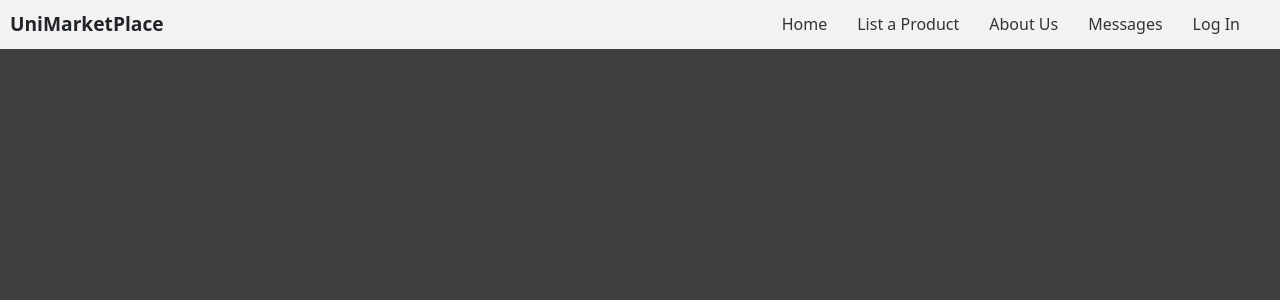
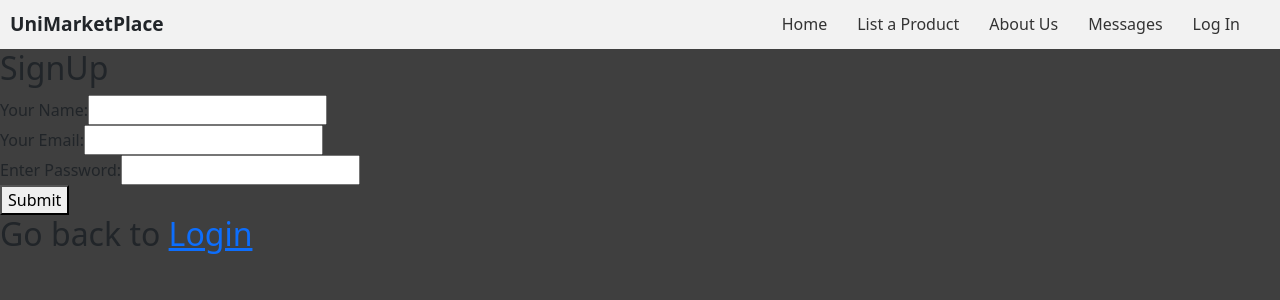
Before and after one commit to rxn233/unimarketplace, a React (Create React App) app in the folder client/: page /signup in a window 1280 px wide. Shown: the top 300 px of the page. Built offline with nearby package versions, Linux system fonts and the light colour scheme; the HTML template or start-up script is replaced by a standard one.

Commit message:
signup added

```diff
--- a/client/src/App.js
+++ b/client/src/App.js
@@ -5,6 +5,7 @@ import Login from "./components/Login/Login";
 import AboutUs from "./components/AboutUs/AboutUs";
 import NavBar from "./components/NavBar/NavBar";
 import Sell from "./components/Sell/Sell";
+import SignUp from "./components/SignUp/SignUp";
 
 function App() {
   return (
@@ -16,6 +17,7 @@ function App() {
           <Route exact path="/login" element={<Login />} />
           <Route exact path="/about" element={<AboutUs />} />
           <Route exact path="/sell" element={<Sell />} />
+          <Route exact path="/signup" element ={<SignUp />} />
         </Routes>
       </Router>
     </div>
--- a/client/src/components/Login/Login.js
+++ b/client/src/components/Login/Login.js
@@ -8,29 +8,28 @@ function Login() {
   const [loggedIn, setLoggedIn] = useState(false);
 
   function emailChangeHandler(event) {
-    console.log("Name");
     setEnteredEmail(event.target.value);
   }
 
   function passwordChangeHandler(event) {
-    console.log("Password changed");
     setEnteredPassword(event.target.value);
   }
 
   function submitHandler(event) {
     event.preventDefault();
+    const formData = {enteredEmail, enteredPassword};
     console.log("Submitted");
     console.log(enteredEmail, enteredPassword);
     fetch(`http://localhost:3001/login`, {
       method: "POST",
-      body: JSON.stringify({ enteredEmail, enteredPassword }),
+      body: JSON.stringify(formData),
     })
       .then((response) => {
         response.json();
-        console.log(response.json());
       })
       .then((data) => {
         setLoggedIn(true);
+        console.log(data);
         console.log("Logged in");
       })
       .catch((err) => {
@@ -74,6 +73,7 @@ function Login() {
           Login
         </button>
       </form>
+      <h2>Create an account</h2><a href="/signup">SignUp</a>
     </div>
   );
 }
--- a/client/src/components/SearchBar/SearchBar.js
+++ b/client/src/components/SearchBar/SearchBar.js
@@ -2,9 +2,9 @@ import React, {Fragment} from 'react';
 
 function SearchBar(){
     return (
-        <Fragment>
-            <h2>SearchBar</h2>
-        </Fragment>
+        <div>
+
+        </div>
     )
 }
 
--- /dev/null
+++ b/client/src/components/SignUp/SignUp.js
@@ -0,0 +1,52 @@
+import React, { useState } from "react";
+
+function SignUp() {
+  const [enteredEmail, setEnteredEmail] = useState("");
+  const [enteredPassword, setEnteredPassword] = useState("");
+  const [enteredName, setEnteredName] = useState("");
+
+  function nameHandler(event){
+    setEnteredName(event.target.value);
+
+  }
+
+  function emailHandler(event){
+    setEnteredEmail(event.target.value);
+}
+
+
+  function passwordHandler(event){
+setEnteredPassword(event.target.value);
+}
+
+  function submitHandler(event) {
+    event.preventDefault();
+    console.log(enteredName, enteredEmail, enteredPassword);
+  }
+
+  return (
+    <div>
+      <h2>SignUp</h2>
+      <form onSubmit={submitHandler} className="login-form">
+        <div>
+          <label htmlFor="name">Your Name: </label>
+          <input onChange = {nameHandler} type="text" id="name" name="username" />
+        </div>
+        <div>
+          <label htmlFor="email">Your Email: </label>
+          <input onChange={emailHandler} type="email" id="email" name="email" />
+        </div>
+        <div>
+          <label htmlFor="password">Enter Password: </label>
+          <input onChange={passwordHandler} type="password" id="password" name="password" />
+        </div>
+        <button type="submit">Submit</button>
+      </form>
+      <h2>
+        Go back to <a href="/login">Login</a>
+      </h2>
+    </div>
+  );
+}
+
+export default SignUp;
```
